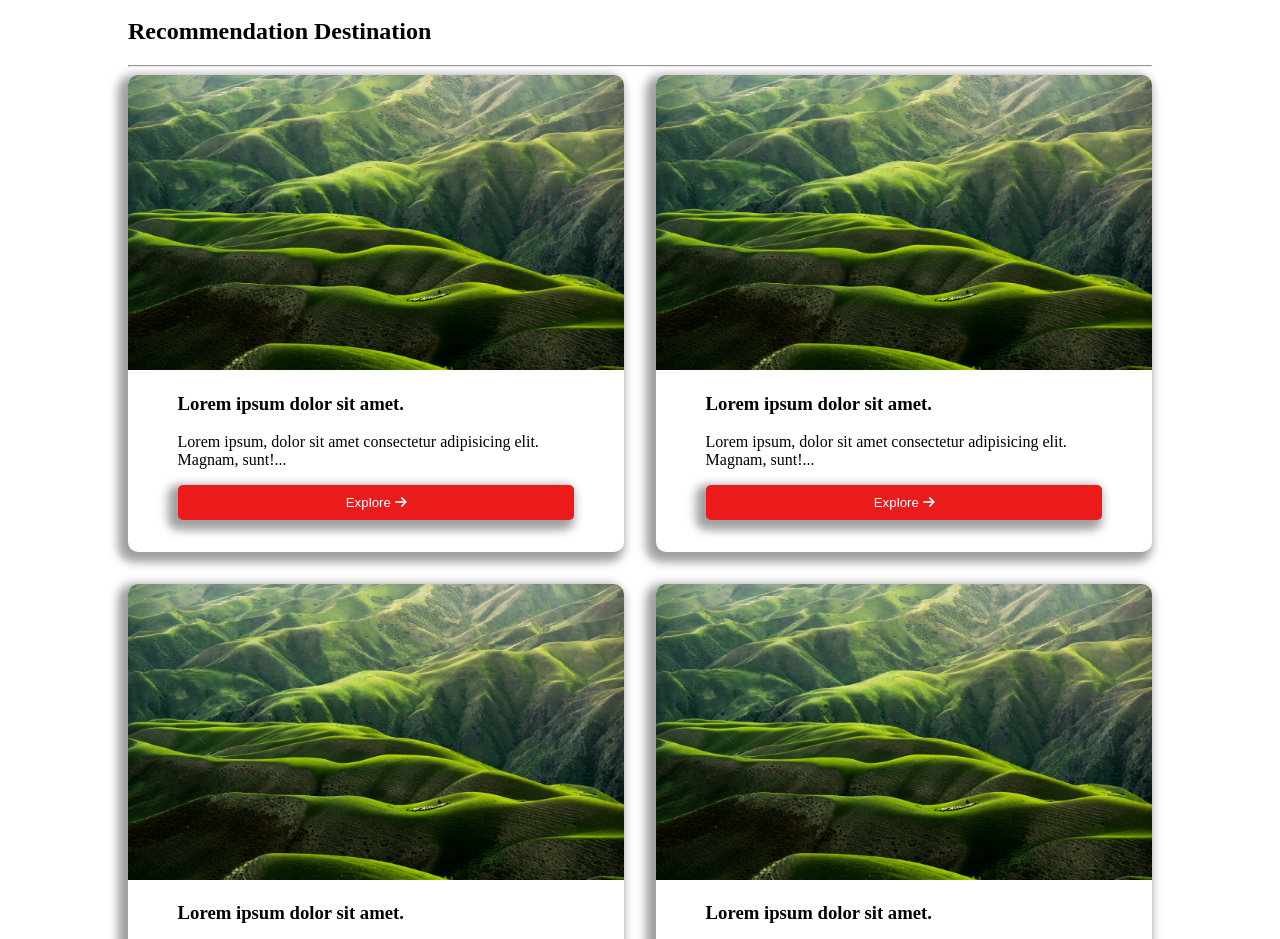
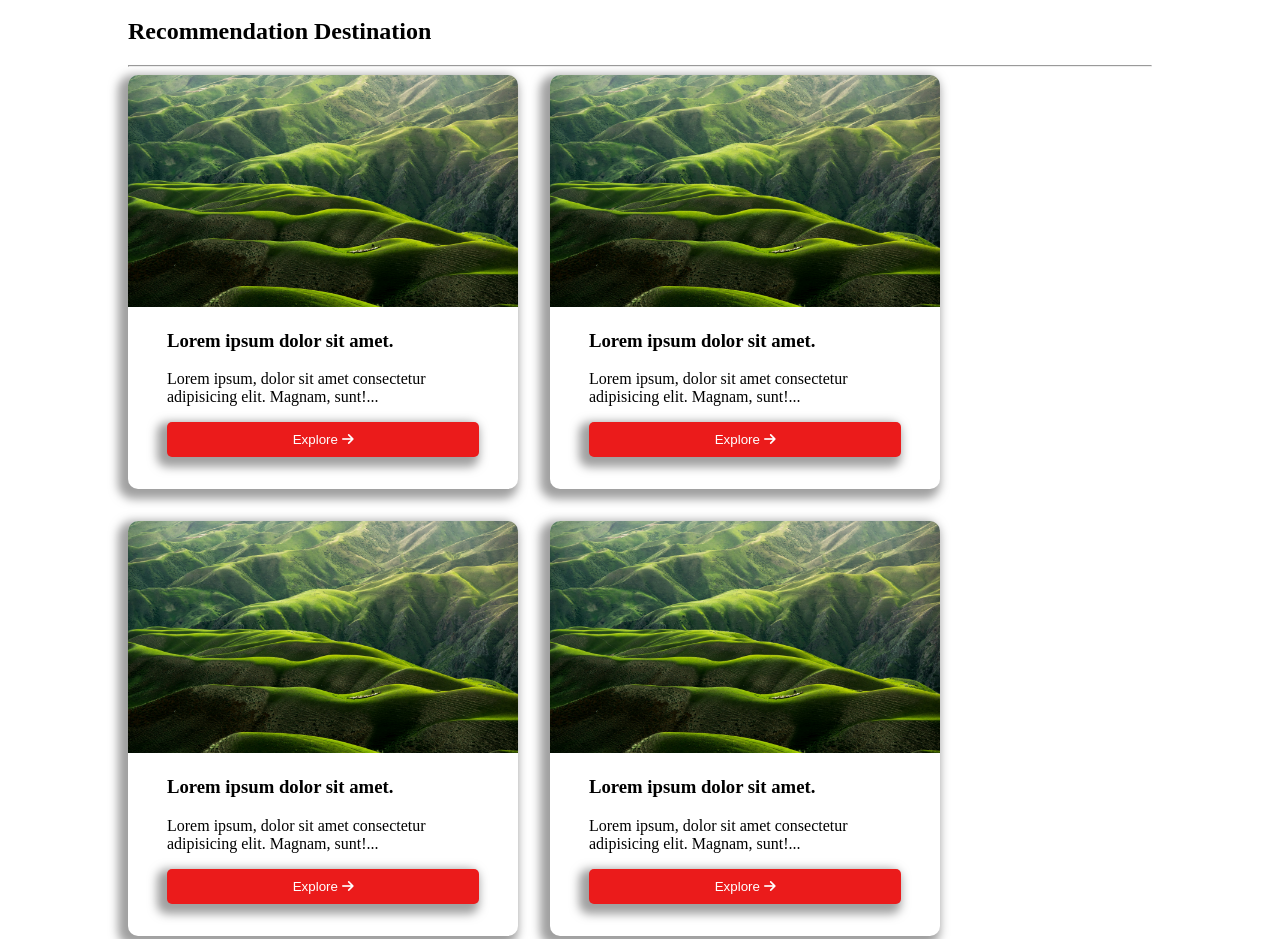
Before and after one commit to Shakyasubin/flex-blog-practice, a plain HTML site: page index.html in a window 1280 px wide. Shown: the part 1677-2616 px from the top of the page. Drawn offline with Linux system fonts and the light colour scheme.

Commit message:
card responsiveness fixed

```diff
--- a/style.css
+++ b/style.css
@@ -177,7 +177,7 @@ article .btn {
 }
 
 .card {
-  width: 350px;
+  max-width: 390px;
   box-shadow: var(--shadow);
   padding-bottom: 2rem;
   border-radius: 10px;
```
